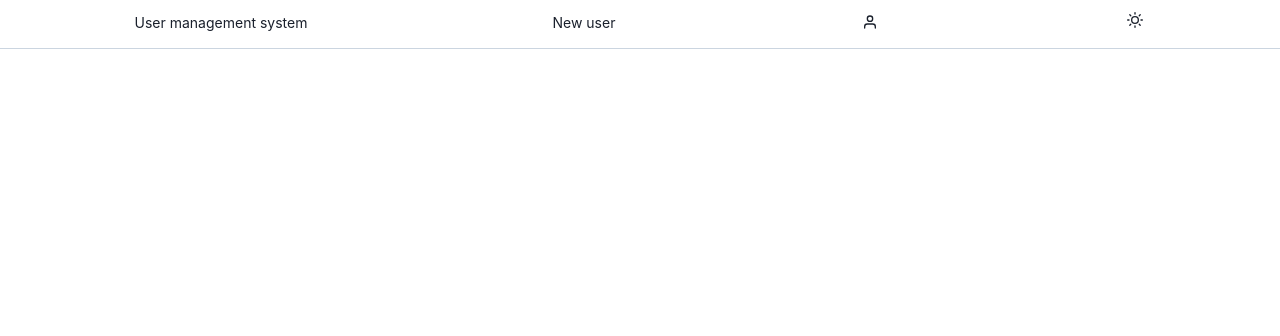
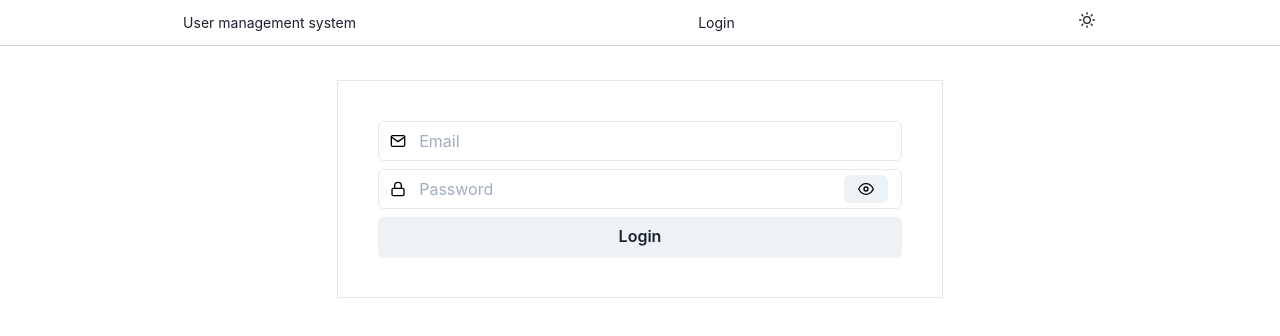
Before and after one commit to merima98/user-management-system-client, a React (Create React App) app: page /login in a window 1280 px wide. Shown: the top 336 px of the page. Built offline with nearby package versions, Linux system fonts and the light colour scheme.

Commit message:
Added login

```diff
--- a/src/App.tsx
+++ b/src/App.tsx
@@ -3,11 +3,15 @@ import { QueryClient } from "react-query";
 import { QueryClientProvider } from "react-query/react";
 import { BrowserRouter, Route, Routes } from "react-router-dom";
 import Header from "./components/header/Header";
-import UserListHeader from "./components/header/UserListHeader";
-import NewUserForm from "./components/user/NewUserForm";
+import {
+  LOGGED_IN_DEFAULT_LAYOUT_ROUTES,
+  LOGGED_OUT_NO_LAYOUT_ROUTES,
+} from "./routing/routes";
+import { useAuth } from "./state";
 
 function App() {
   const queryClient = new QueryClient();
+  const isLoggedIn = useAuth((state) => state.isLoggedIn);
 
   return (
     <ChakraProvider>
@@ -16,8 +20,25 @@ function App() {
         <BrowserRouter>
           <Header />
           <Routes>
-            <Route path={"/"} element={<UserListHeader />} />
-            <Route path={"/new-user"} element={<NewUserForm />} />
+            {isLoggedIn
+              ? LOGGED_IN_DEFAULT_LAYOUT_ROUTES.map((item) => {
+                  return (
+                    <Route
+                      key={item.path}
+                      path={item.path}
+                      element={<item.element />}
+                    />
+                  );
+                })
+              : LOGGED_OUT_NO_LAYOUT_ROUTES.map((item) => {
+                  return (
+                    <Route
+                      key={item.path}
+                      path={item.path}
+                      element={<item.element />}
+                    />
+                  );
+                })}
           </Routes>
         </BrowserRouter>
       </QueryClientProvider>
--- a/src/api/mutations.ts
+++ b/src/api/mutations.ts
@@ -1,4 +1,5 @@
 
+import { FormControlOptions } from "@chakra-ui/react";
 import axios from "../httpClient";
 
 function register(user: {
@@ -12,8 +13,13 @@ function register(user: {
 }) {
     return axios.post(`/register`, user);
 }
+function login(credentials: FormControlOptions) {
+    return axios.post(`/login`, credentials);
+}
+
 
 const exports = {
     register,
+    login
 };
 export default exports;
--- /dev/null
+++ b/src/components/Login.tsx
@@ -0,0 +1,131 @@
+import { Mail, Lock } from "react-feather";
+import {
+  Button,
+  Container,
+  InputRightElement,
+  FormControl,
+  FormControlOptions,
+  FormErrorMessage,
+  Input,
+  InputGroup,
+  useColorModeValue,
+  InputLeftElement,
+  Stack,
+  useToast,
+} from "@chakra-ui/react";
+import { useState } from "react";
+import { ErrorOption, useForm } from "react-hook-form";
+import { Eye, EyeOff } from "react-feather";
+import { useMutation } from "react-query";
+import { useNavigate } from "react-router-dom";
+
+import mutations from "../api/mutations";
+import { useAuth } from "../state";
+
+function Login() {
+  const {
+    handleSubmit,
+    register,
+    setError,
+    formState: { errors },
+  } = useForm();
+  const navigate = useNavigate();
+  const toast = useToast();
+  const [show, setShow] = useState(false);
+  const setIsLoggedIn = useAuth((state) => state.setIsLoggedIn);
+  const iconColor = useColorModeValue("black", "orange");
+  const inputBackgroundColor = useColorModeValue("white", "gray.700");
+
+  const loginMutation = useMutation(mutations.login, {
+    onSuccess: (data) => {
+      setIsLoggedIn(true, data.data.user.id, data.data.accessToken);
+      navigate("/");
+    },
+    onError: (error: ErrorOption) => {
+      setError("email", error, { shouldFocus: true });
+      setError("password", error, { shouldFocus: true });
+      toast({
+        title: `Email or password is incorrect!`,
+        status: "error",
+        position: "top",
+        isClosable: true,
+      });
+    },
+  });
+
+  function onSubmit(values: FormControlOptions) {
+    loginMutation.mutate(values);
+    // console.log("Values are, ", values);
+  }
+
+  function handleClick() {
+    setShow(!show);
+  }
+
+  return (
+    <Container border="1px" borderColor="gray.200" p={10} marginTop={20}>
+      <form onSubmit={handleSubmit(onSubmit)}>
+        <Stack spacing={2}>
+          <FormControl isInvalid={errors.email}>
+            <InputGroup>
+              <InputLeftElement
+                zIndex={1}
+                children={<Mail color={iconColor} width={20} height={16} />}
+              />
+              <Input
+                placeholder="Email"
+                type={"email"}
+                _focus={{ backgroundColor: inputBackgroundColor }}
+                {...register("email", {
+                  required: "Email is required!",
+                })}
+              />
+            </InputGroup>
+            <FormErrorMessage mb={"1rem"}>
+              {errors.email && errors.email.message}
+            </FormErrorMessage>
+          </FormControl>
+          <FormControl isInvalid={errors.password}>
+            <InputGroup>
+              <InputLeftElement
+                zIndex={1}
+                children={<Lock color={iconColor} width={20} height={16} />}
+              />
+              <Input
+                _focus={{ backgroundColor: inputBackgroundColor }}
+                placeholder="Password"
+                autoComplete="Passowrd"
+                type={show ? "text" : "password"}
+                {...register("password", {
+                  required: "Password is required!",
+                })}
+              />
+              <InputRightElement width="4.5rem">
+                <Button h="1.75rem" size="sm" onClick={handleClick}>
+                  {show ? (
+                    <EyeOff color={iconColor} width={20} height={16} />
+                  ) : (
+                    <Eye color={iconColor} width={20} height={16} />
+                  )}
+                </Button>
+              </InputRightElement>
+            </InputGroup>
+            <FormErrorMessage mb={"1rem"}>
+              {errors.password && errors.password.message}
+            </FormErrorMessage>
+          </FormControl>
+          <Button
+            type="submit"
+            boxShadow={"sm"}
+            _hover={{ boxShadow: "md" }}
+            isLoading={loginMutation.isLoading}
+          >
+            Login
+          </Button>
+        </Stack>
+      </form>
+    </Container>
+  );
+}
+
+export default Login;
--- a/src/components/header/Header.tsx
+++ b/src/components/header/Header.tsx
@@ -13,11 +13,20 @@ import {
 } from "@chakra-ui/react";
 import { Moon, Sun, User } from "react-feather";
 import { Link } from "react-router-dom";
+import { useAuth } from "../../state";
 
 function Header() {
   const { colorMode, toggleColorMode } = useColorMode();
+  const isLoggedIn = useAuth((state) => state.isLoggedIn);
+  const setLoggedOut = useAuth((state) => state.setLoggedOut);
+
   const linkColor = useColorModeValue("gray.300", "orange");
   const backgroundColor = useColorModeValue("white", "gray.800");
+
+  function logout() {
+    setLoggedOut(false);
+  }
+
   return (
     <Container
       zIndex={1}
@@ -31,6 +40,7 @@ function Header() {
       mb={2}
     >
       <Center>
+        {isLoggedIn ? (
           <Flex w={"100%"} justifyContent={"space-around"}>
             <Box fontSize={"sm"}>
               <Link to="/">User management system</Link>
@@ -51,7 +61,9 @@ function Header() {
                     </Link>
                   </MenuItem>
                   <MenuItem fontSize={12} cursor={"default"}>
-                  <Link to="/">Logout</Link>
+                    <Link to="/" onClick={logout}>
+                      Logout
+                    </Link>
                   </MenuItem>
                 </MenuList>
               </Menu>
@@ -74,6 +86,34 @@ function Header() {
               )}
             </Box>
           </Flex>
+        ) : (
+          <Flex w={"100%"} justifyContent={"space-around"}>
+            <Box fontSize={"sm"}>
+              <Link to="/">User management system</Link>
+            </Box>
+
+            <Box cursor={"pointer"} fontSize={"sm"}>
+              <Link to="/login">Login</Link>
+            </Box>
+            <Box>
+              {colorMode === "light" ? (
+                <Sun
+                  onClick={toggleColorMode}
+                  width={20}
+                  height={16}
+                  cursor="pointer"
+                />
+              ) : (
+                <Moon
+                  onClick={toggleColorMode}
+                  width={20}
+                  height={16}
+                  cursor="pointer"
+                />
+              )}
+            </Box>
+          </Flex>
+        )}
       </Center>
     </Container>
   );
--- a/src/components/user/UserTable.tsx
+++ b/src/components/user/UserTable.tsx
@@ -52,7 +52,7 @@ function UserTable(props: props) {
   return (
     <Center>
       <ChakraTable size={size} {...getTableProps()} mt={20} w={"70vw"} mb={8}>
-        <Thead position={"sticky"} top={"3rem"} bg={tableHeadBackgroundColor}>
+        <Thead position={"sticky"} top={"2.5rem"} bg={tableHeadBackgroundColor}>
           {map(
             (group) => (
               <Tr
@@ -62,6 +62,7 @@ function UserTable(props: props) {
                 {map(
                   (column: any) => (
                     <Th
+                      p={5}
                       {...column.getHeaderProps(column.getSortByToggleProps())}
                       key={column.getHeaderProps().key}
                     >
--- /dev/null
+++ b/src/routing/routes.ts
@@ -0,0 +1,27 @@
+import UserListHeader from "../components/header/UserListHeader";
+import Login from "../components/Login";
+import NewUserForm from "../components/user/NewUserForm";
+
+const LOGGED_IN_DEFAULT_LAYOUT_ROUTES = [
+    {
+        path: "/",
+        element: UserListHeader,
+    },
+    {
+        path: "/new-user",
+        element: NewUserForm,
+    },
+];
+
+const LOGGED_OUT_NO_LAYOUT_ROUTES = [
+    {
+        path: "/",
+        element: UserListHeader,
+    },
+    {
+        path: "/login",
+        element: Login,
+    },
+];
+
+export { LOGGED_OUT_NO_LAYOUT_ROUTES, LOGGED_IN_DEFAULT_LAYOUT_ROUTES };
--- a/src/state.ts
+++ b/src/state.ts
@@ -1,26 +1,10 @@
 import create, { SetState } from "zustand";
-import { User } from "./models/User";
 
 type Auth = {
     isLoggedIn: boolean;
     setIsLoggedIn: (value: boolean, userId: string, token?: string) => void;
     setLoggedOut: (value: boolean) => void;
 };
-
-type Users = {
-    stateUsers: User[];
-    setUsers: (value: {
-        email: string;
-        firstName: string;
-        id: number;
-        lastName: string;
-        password: string;
-        permissionId: number;
-        status: number;
-        username: string;
-    }) => void;
-};
-
 
 const useAuth = create<Auth>((set: SetState<Auth>) => ({
     isLoggedIn: Boolean(window.localStorage.getItem("token")) || false,
@@ -41,12 +25,4 @@ const useAuth = create<Auth>((set: SetState<Auth>) => ({
     }
 }));
 
-const useUsers = create<Users>((set: SetState<Users>) => ({
-    stateUsers: [],
-    setUsers(value: any) {
-        return set({ stateUsers: [...value] });
-    }
-}))
-
-
-export { useAuth, useUsers, };
+export { useAuth };
```
Lines whose indentation alone changed are shown as unchanged.
